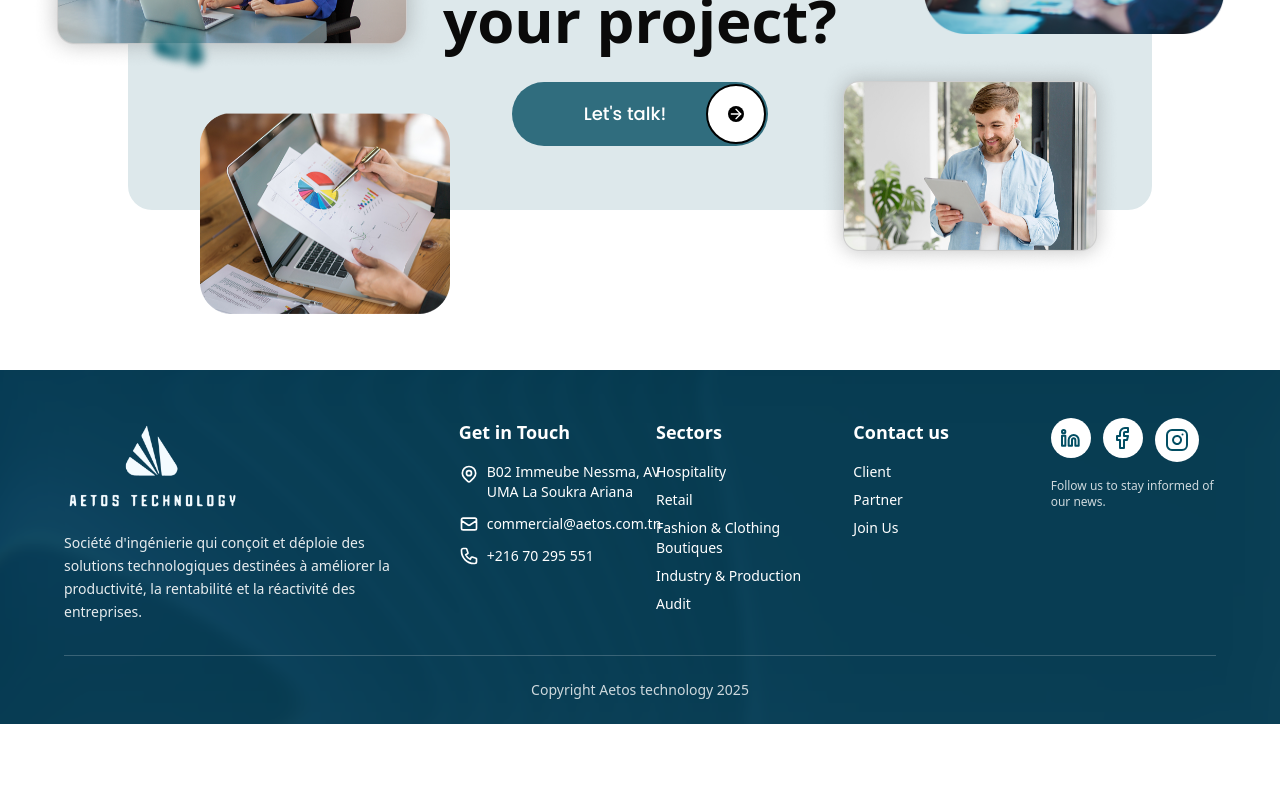
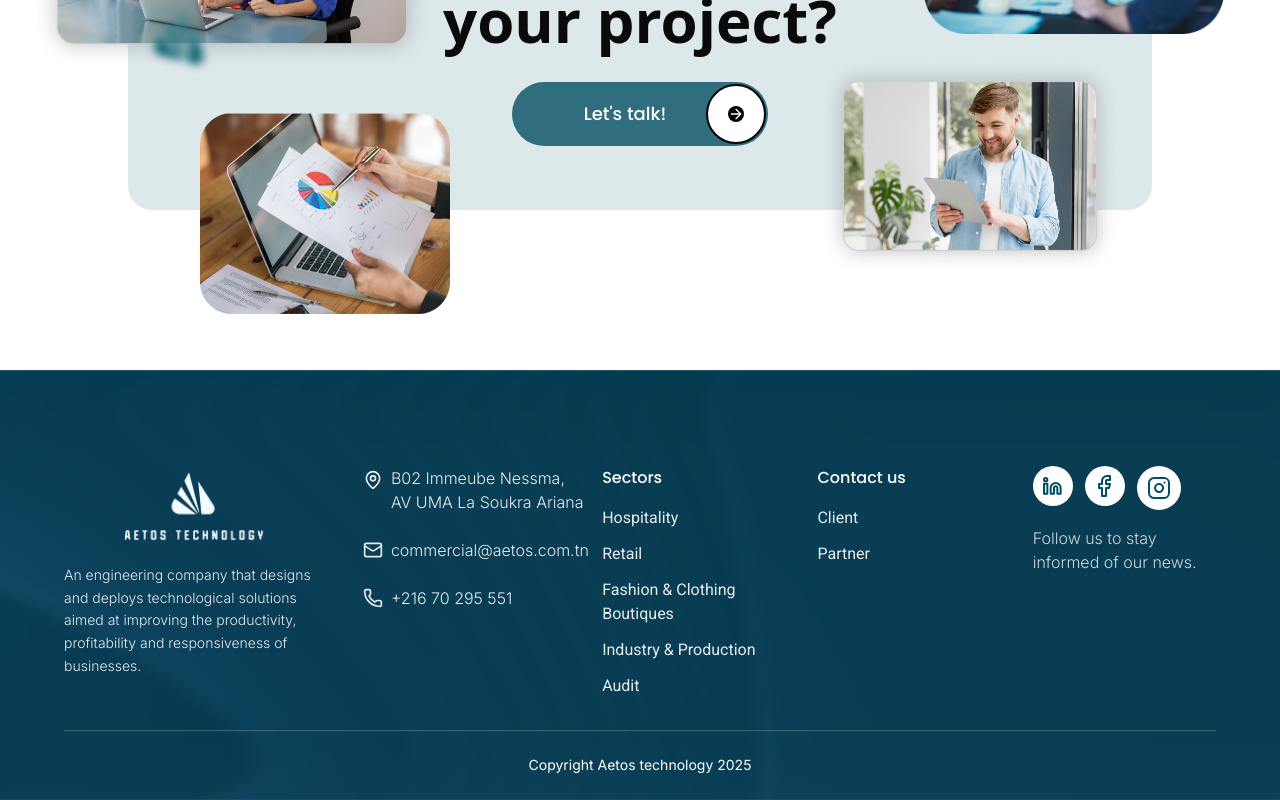
Before and after one commit to TacTixSolutions/AetosTechnology, a Next.js app: page /en/solutions/flowUp in a window 1280 px wide. Shown: the part 3830-4630 px from the top of the page. Before the commit the page ends 4554 px from the top, so only its background shows below. Built offline with nearby package versions, Linux system fonts and the light colour scheme.

Commit message:
footer changes

```diff
--- a/src/app/[lang]/globals.css
+++ b/src/app/[lang]/globals.css
@@ -13,6 +13,7 @@
   --font-poppins: var(--font-poppins);
   --font-isotek: var(--font-isotek);
   --font-space: var(--font-space);
+  --font-roboto: var(--font-roboto);
   --color-sidebar-ring: var(--sidebar-ring);
   --color-sidebar-border: var(--sidebar-border);
   --color-sidebar-accent-foreground: var(--sidebar-accent-foreground);
--- a/src/app/[lang]/layout.tsx
+++ b/src/app/[lang]/layout.tsx
@@ -1,5 +1,5 @@
 import type { Metadata } from "next";
-import { inter, poppins, isotek, spaceGrotesk } from "@/lib/fonts";
+import { inter, poppins, isotek, spaceGrotesk, roboto } from "@/lib/fonts";
 import { getDictionary } from "@/lib/get-dictionary";
 import { Locale } from "@/lib/i18n-config";
 import Navbar from "@/components/navbar";
@@ -25,7 +25,7 @@ export default async function RootLayout({
   return (
     <html lang={lang}>
       <body
-        className={`${inter.variable} ${poppins.variable} ${isotek.variable} ${spaceGrotesk.variable} antialiased`}
+        className={`${inter.variable} ${poppins.variable} ${isotek.variable} ${spaceGrotesk.variable} ${roboto.variable}  antialiased`}
       >
         <Navbar dict={dict.navbar} lang={lang} />
         {children}
--- a/src/app/globals.css
+++ b/src/app/globals.css
@@ -11,6 +11,7 @@
   --font-inter: var(--font-inter);
   --font-poppins: var(--font-poppins);
   --font-isotek: var(--font-isotek);
+  --font-roboto: var(--font-roboto);
   --color-sidebar-ring: var(--sidebar-ring);
   --color-sidebar-border: var(--sidebar-border);
   --color-sidebar-accent-foreground: var(--sidebar-accent-foreground);
--- a/src/components/footer.tsx
+++ b/src/components/footer.tsx
@@ -3,11 +3,13 @@ import Link from "next/link";
 import LinkedinIcon from "./icons/linkedinIcon";
 import FacebookLogo from "./icons/facebookLogo";
 import InstagramIcon from "./icons/instagramIcon";
+import { Mail, MapPin, PhoneIcon } from "lucide-react";
 
 interface FooterProps {
   dict: {
     getInTouch: string;
     address: string;
+    companyDescription: string;
     sectors: {
       title: string;
       hospitality: string;
@@ -32,7 +34,7 @@ interface FooterProps {
 
 function Footer({ dict, lang }: FooterProps) {
   return (
-    <footer className="relative w-full text-white">
+    <footer className="relative h-auto xl:h-[430px] w-full text-white">
       {/* Background Image */}
       <div className="absolute inset-0 -z-10">
         <Image
@@ -43,85 +45,42 @@ function Footer({ dict, lang }: FooterProps) {
         />
       </div>
 
-      <div className="w-9/10 mx-auto pt-12 pb-6">
-        <div className="grid grid-cols-1 md:grid-cols-2 lg:grid-cols-6 gap-8">
+      <div className="w-9/10 mx-auto pt-24 pb-6">
+        <div className="grid grid-cols-1 lg:grid-cols-2 xl:grid-cols-11 gap-8">
           {/* Logo and Description */}
-          <div className="lg:col-span-2 text-center md:text-center lg:text-left flex flex-col items-center md:items-center lg:items-start">
-            <Image
-              src="/logoWithTextWhite.png"
-              alt="Aetos Technology"
-              width={180}
-              height={60}
-              className="mb-4"
-            />
-            <p className="text-sm text-white/90 leading-relaxed max-w-sm">
-              Société d&apos;ingénierie qui conçoit et déploie des solutions
-              technologiques destinées à améliorer la productivité, la
-              rentabilité et la réactivité des entreprises.
+          <div className="col-span-1 xl:col-span-3 w-full lg:w-9/10 text-center  md:text-center lg:text-left flex flex-col items-center md:items-center lg:items-start">
+            <div className="w-full flex justify-center">
+              <Image
+                src="/logoWithTextWhite.png"
+                alt="Aetos Technology"
+                width={150}
+                height={80}
+                className="mb-4"
+              />
+            </div>
+            <p className="text-[14px] max-w-md text-start font-inter font-light text-white/90 leading-relaxed">
+              {dict.companyDescription}
             </p>
           </div>
 
           {/* Get in Touch */}
-          <div className="text-center md:text-center lg:text-left flex flex-col items-center md:items-center lg:items-start">
-            <h3 className="font-bold text-lg mb-4">{dict.getInTouch}</h3>
-            <div className="space-y-3 text-sm">
-              <div className="flex items-start gap-2 justify-center md:justify-center lg:justify-start">
-                <svg
-                  className="w-5 h-5 mt-0.5 shrink-0"
-                  fill="none"
-                  viewBox="0 0 24 24"
-                  stroke="currentColor"
-                >
-                  <path
-                    strokeLinecap="round"
-                    strokeLinejoin="round"
-                    strokeWidth={2}
-                    d="M17.657 16.657L13.414 20.9a1.998 1.998 0 01-2.827 0l-4.244-4.243a8 8 0 1111.314 0z"
-                  />
-                  <path
-                    strokeLinecap="round"
-                    strokeLinejoin="round"
-                    strokeWidth={2}
-                    d="M15 11a3 3 0 11-6 0 3 3 0 016 0z"
-                  />
-                </svg>
+          <div className="col-span-1 xl:col-span-2 text-center md:text-center ml-0 xl:-ml-6 lg:text-left flex flex-col items-center md:items-center lg:items-start">
+            <div className="space-y-6 items-center lg:items-start flex flex-col justify-center text-[16px] text-white/90 font-inter font-light">
+              <div className="flex w-8/10 lg:w-full text-start gap-2 justify-center md:justify-center lg:justify-start">
+                <MapPin className="w-5 h-5 mt-1  shrink-0" />
                 <span>{dict.address}</span>
               </div>
               <div className="flex items-center gap-2">
-                <svg
-                  className="w-5 h-5 shrink-0"
-                  fill="none"
-                  viewBox="0 0 24 24"
-                  stroke="currentColor"
-                >
-                  <path
-                    strokeLinecap="round"
-                    strokeLinejoin="round"
-                    strokeWidth={2}
-                    d="M3 8l7.89 5.26a2 2 0 002.22 0L21 8M5 19h14a2 2 0 002-2V7a2 2 0 00-2-2H5a2 2 0 00-2 2v10a2 2 0 002 2z"
-                  />
-                </svg>
+                <Mail className="w-5 h-5 shrink-0" />
                 <a
                   href="mailto:commercial@aetos.com.tn"
-                  className="hover:text-white/80 transition-colors"
+                  className="hover:text-white/80 text-start transition-colors"
                 >
                   commercial@aetos.com.tn
                 </a>
               </div>
               <div className="flex items-center gap-2">
-                <svg
-                  className="w-5 h-5 shrink-0"
-                  fill="none"
-                  viewBox="0 0 24 24"
-                  stroke="currentColor"
-                >
-                  <path
-                    strokeLinecap="round"
-                    strokeLinejoin="round"
-                    strokeWidth={2}
-                    d="M3 5a2 2 0 012-2h3.28a1 1 0 01.948.684l1.498 4.493a1 1 0 01-.502 1.21l-2.257 1.13a11.042 11.042 0 005.516 5.516l1.13-2.257a1 1 0 011.21-.502l4.493 1.498a1 1 0 01.684.949V19a2 2 0 01-2 2h-1C9.716 21 3 14.284 3 6V5z"
-                  />
-                </svg>
+                <PhoneIcon className="w-5 h-5 shrink-0" />
                 <a
                   href="tel:+21670295551"
                   className="hover:text-white/80 transition-colors"
@@ -133,9 +92,11 @@ function Footer({ dict, lang }: FooterProps) {
           </div>
 
           {/* Secteurs */}
-          <div className="text-center md:text-center lg:text-left flex flex-col items-center md:items-center lg:items-start">
-            <h3 className="font-bold text-lg mb-4">{dict.sectors.title}</h3>
-            <ul className="space-y-2 text-sm">
+          <div className="col-span-1 xl:col-span-2 text-center md:text-center lg:text-left flex flex-col items-center md:items-center lg:items-start">
+            <h3 className="text-[16px] font-medium mb-4 font-poppins">
+              {dict.sectors.title}
+            </h3>
+            <ul className="space-y-3 font-medium text-white/90 font-roboto text-[16px]">
               <li>
                 <Link
                   href={`/${lang}/sectors/hospitality`}
@@ -180,9 +141,11 @@ function Footer({ dict, lang }: FooterProps) {
           </div>
 
           {/* Contactez-nous */}
-          <div className="text-center md:text-center lg:text-left flex flex-col items-center md:items-center lg:items-start">
-            <h3 className="font-bold text-lg mb-4">{dict.contact.title}</h3>
-            <ul className="space-y-2 text-sm mb-6">
+          <div className="col-span-1 xl:col-span-2 text-center md:text-center lg:text-left flex flex-col items-center md:items-center lg:items-start">
+            <h3 className="text-[16px] mb-4 font-medium font-poppins">
+              {dict.contact.title}
+            </h3>
+            <ul className="space-y-3 font-medium text-white/90 font-roboto text-[16px] mb-6">
               <li>
                 <Link
                   href={`/${lang}/contact?type=client`}
@@ -199,18 +162,18 @@ function Footer({ dict, lang }: FooterProps) {
                   {dict.contact.partner}
                 </Link>
               </li>
-              <li>
+              {/* <li>
                 <Link
                   href={`/${lang}/contact?type=join`}
                   className="hover:text-white/80 transition-colors"
                 >
                   {dict.contact.joinUs}
                 </Link>
-              </li>
+              </li> */}
             </ul>
           </div>
           {/* Social Media Icons */}
-          <div className="flex flex-col items-center md:items-center lg:items-start">
+          <div className="col-span-1 xl:col-span-2 flex flex-col items-center md:items-center lg:items-start">
             <div className="flex flex-row gap-3">
               <a
                 href="https://linkedin.com"
@@ -240,13 +203,15 @@ function Footer({ dict, lang }: FooterProps) {
                 <InstagramIcon />
               </a>
             </div>
-            <p className="text-xs text-white/80 mt-4">{dict.social.follow}</p>
+            <p className="text-[16px] font-light font-inter text-white/80 mt-4">
+              {dict.social.follow}
+            </p>
           </div>
         </div>
 
         {/* Copyright */}
         <div className="border-t border-white/20 mt-8 pt-6 text-center">
-          <p className="text-sm text-white/80">{dict.copyright}</p>
+          <p className="text-sm text-white font-inter">{dict.copyright}</p>
         </div>
       </div>
     </footer>
--- a/src/lib/fonts.ts
+++ b/src/lib/fonts.ts
@@ -1,4 +1,10 @@
-import { Inter, Poppins, Istok_Web, Space_Grotesk } from "next/font/google";
+import {
+  Inter,
+  Poppins,
+  Istok_Web,
+  Space_Grotesk,
+  Roboto,
+} from "next/font/google";
 
 export const inter = Inter({
   subsets: ["latin"],
@@ -26,3 +32,10 @@ export const isotek = Istok_Web({
   variable: "--font-isotek",
   display: "swap",
 });
+
+export const roboto = Roboto({
+  subsets: ["latin"],
+  weight: ["400", "700"],
+  variable: "--font-roboto",
+  display: "swap",
+});
--- a/src/locales/en.json
+++ b/src/locales/en.json
@@ -874,6 +874,7 @@
   "footer": {
     "getInTouch": "Get in Touch",
     "address": "B02 Immeube Nessma, AV UMA La Soukra Ariana",
+    "companyDescription": "An engineering company that designs and deploys technological solutions aimed at improving the productivity, profitability and responsiveness of businesses.",
     "sectors": {
       "title": "Sectors",
       "fashionBoutiques": "Fashion & Clothing Boutiques",
--- a/src/locales/fr.json
+++ b/src/locales/fr.json
@@ -874,6 +874,7 @@
   "footer": {
     "getInTouch": "Prenez Contact",
     "address": "B02 Immeube Nessma, AV UMA La Soukra Ariana",
+    "companyDescription": "Société d'ingénierie qui conçoit et déploie des solutions technologiques destinées à améliorer la productivité, la rentabilité et la réactivité des entreprises.",
     "sectors": {
       "title": "Secteurs",
       "fashionBoutiques": "Boutiques de Mode & d'Habillement",
```
